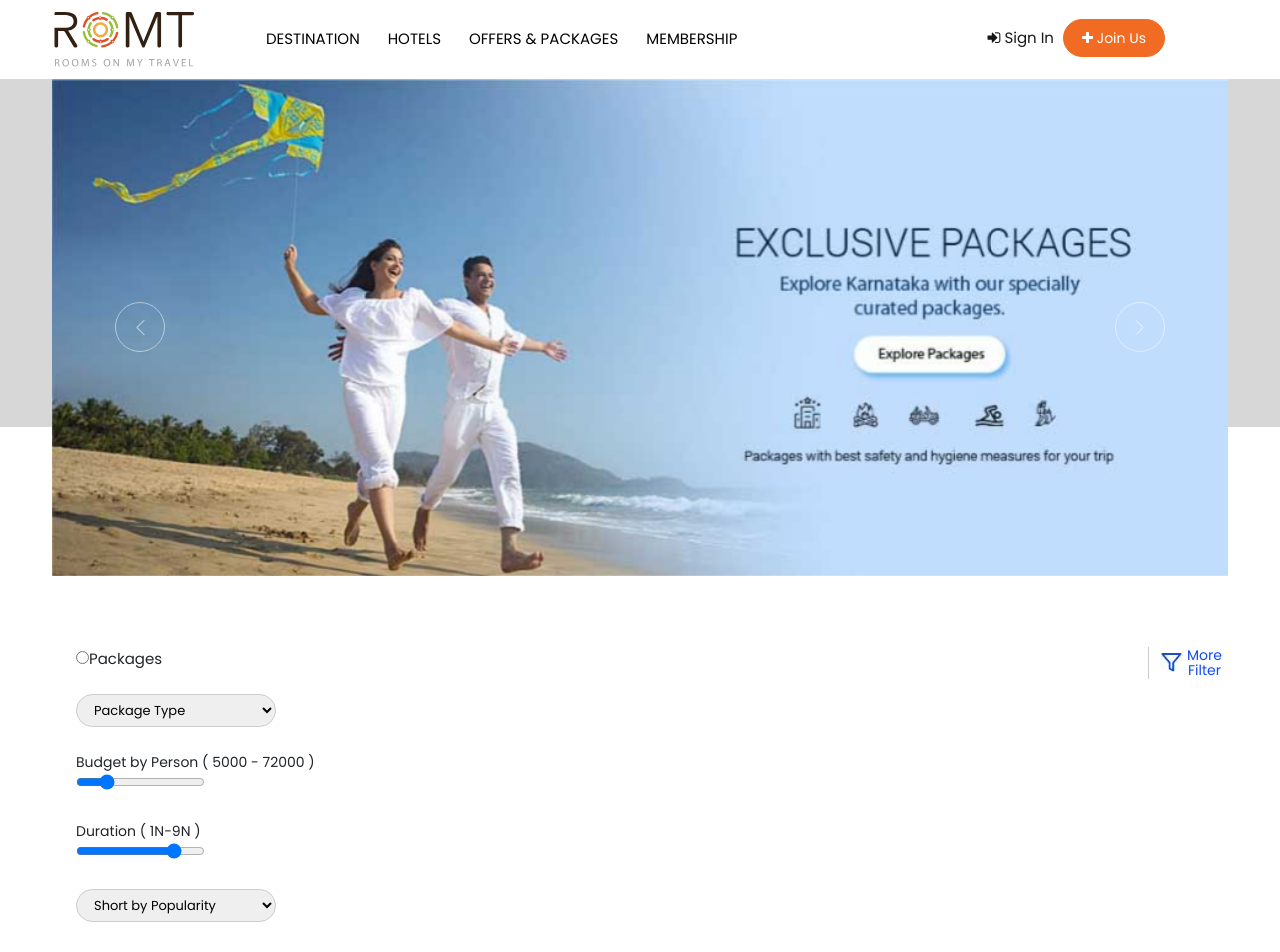
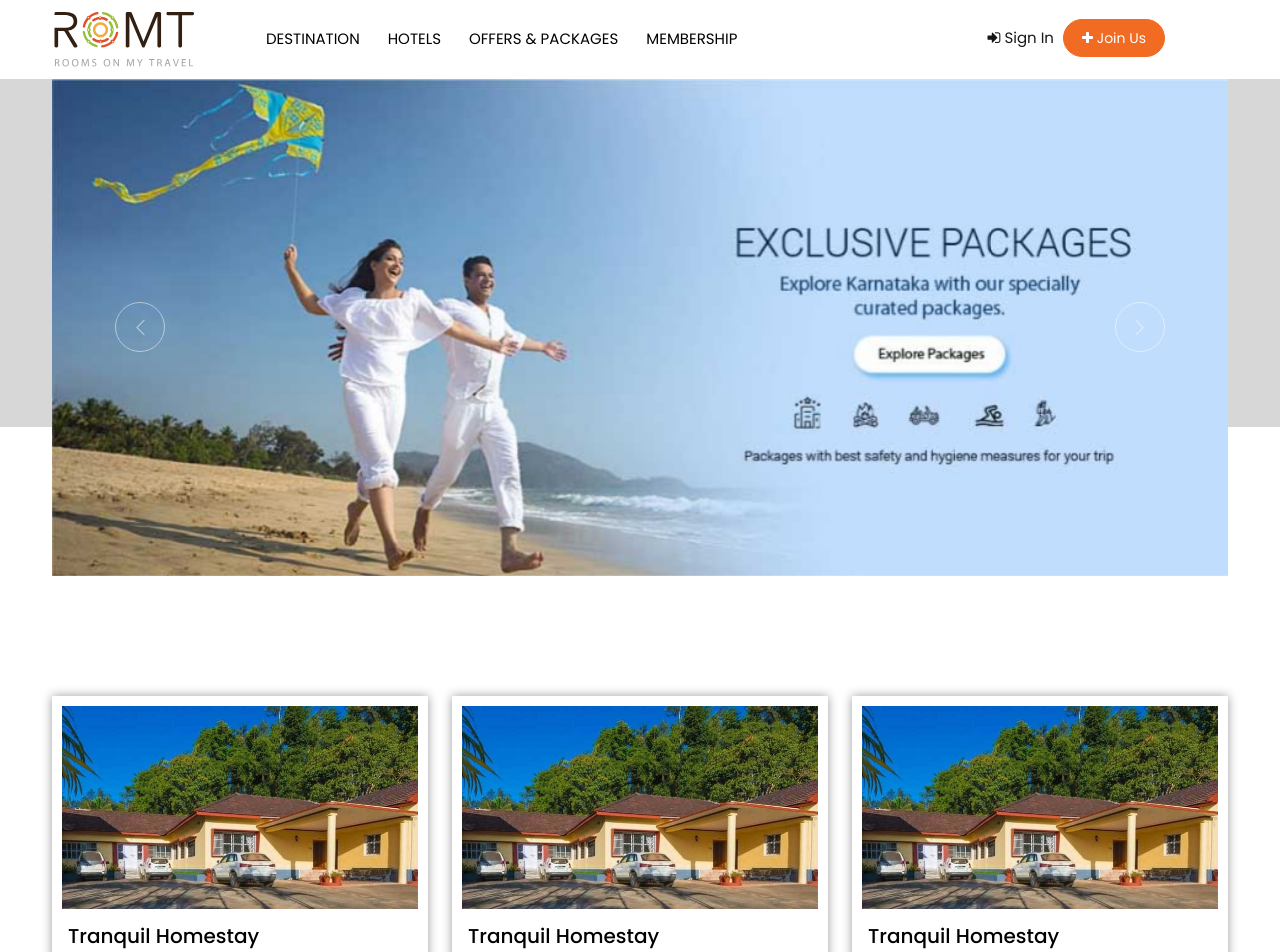
Before and after one commit to Cheenmoyp/romt, a Next.js app: page /package in a window 1280 px wide. Shown: the top 952 px of the page. Built offline with nearby package versions, Linux system fonts and the light colour scheme.

Commit message:
changes done in package page

```diff
--- a/pages/package.js
+++ b/pages/package.js
@@ -24,127 +24,7 @@ const Package = () => {
                     </div>
                 </div>
                 <div className="packages-filter">
-                    <div className="container">
-                    <div className="row">
-                        <div className="col-md-12">
-                        <div className="filter-con">
-                            <ul className="filter row">
-                            <li>
-                                <input type="radio"/>
-                                Packages</li>
-                            <li>
-                                <select>
-                                <option>Package Type</option>
-                                </select>
-                            </li>
-                            <li>
-                                <label>Budget by Person ( 5000 - 72000 )</label>
-                                <br/>
-                                <div data-role="rangeslider">
-                                <input type="range" name="price-min" id="price-min" value="200" min="0" max="1000"/>
-                                </div>
-                            </li>
-                            <li>
-                                <label>Duration ( 1N-9N )</label>
-                                <br/>
-                                <input type="range" name="price-max" id="price-max" value="800" min="0" max="1000"/>
-                            </li>
-                            <li className="col">
-                                <select>
-                                <option>Short by Popularity</option>
-                                </select>
-                            </li>
-                            </ul>
-                            <span id="dots"></span>
-                            <div id="more">
-                            <div className="filter-more row">
-                                <div className="col-md-3">
-                                <div className="more-f1">
-                                    <div id="radioBtn" className="btn-group">
-                                        {/* <div className="toggle_radio">
-                                            <input type="radio" className="toggle_option" id="first_toggle" name="toggle_option">
-                                            <label for="first_toggle">
-                                            <p>With Flights</p>
-                                            </label>
-                                            <input type="radio" checked className="toggle_option" id="second_toggle" name="toggle_option">
-                                            <label for="second_toggle">
-                                            <p>Without Flights</p>
-                                            </label>
-                                            <div className="toggle_option_slider"> </div>
-                                        </div>
-                                        </div>
-                                        <div className="pac">
-                                        <div className="pr-pac"> Packages </div>
-                                        <label className="switch">
-                                            <input type="checkbox" checked/>
-                                            <span className="slider round"></span>
-                                        </label>
-                                        </div> */}
-                                    </div>
-                                </div>
-                                <div className="col-md-3">
-                                <div className="filter-list">
-                                    <h4>Themes</h4>
-                                    <ul>
-                                    <li>
-                                        <input type="checkbox"/>
-                                        Luxury</li>
-                                    <li>
-                                        <input type="checkbox"/>
-                                        Leisure</li>
-                                    </ul>
-                                </div>
-                                </div>
-                                <div className="col-md-3">
-                                <div className="filter-list">
-                                    <h4>Themes</h4>
-                                    <ul>
-                                    <li>
-                                        <input type="checkbox"/>
-                                        Places</li>
-                                    <li>
-                                        <input type="checkbox"/>
-                                        Bangalore</li>
-                                    <li>
-                                        <input type="checkbox"/>
-                                        Coorg</li>
-                                    <li>
-                                        <input type="checkbox"/>
-                                        Chikmangalur</li>
-                                    <li>
-                                        <input type="checkbox"/>
-                                        Hampi</li>
-                                    <li>
-                                        <input type="checkbox"/>
-                                        Madurai</li>
-                                    </ul>
-                                </div>
-                                </div>
-                                <div className="col-md-3">
-                                <div className="filter-list">
-                                    <h4>Holiday Type</h4>
-                                    <ul>
-                                    <li>
-                                        <input type="checkbox"/>
-                                        Short Breaks</li>
-                                    <li>
-                                        <input type="checkbox"/>
-                                        Wellness</li>
-                                    <li>
-                                        <input type="checkbox"/>
-                                        Most Popular</li>
-                                    </ul>
-                                </div>
-                                </div>
-                            </div>
-                            </div>
-                        </div>
-                        <button onClick="myFunctionNew()" id="myBtn" className="more-filter">More<br/>
-                        Filter</button>
-                        </div>
-                    </div>
-                    </div>
-                </div>
+
                 <div className="packages-con">
                     <div className="container">
                     <div className="row">
```
